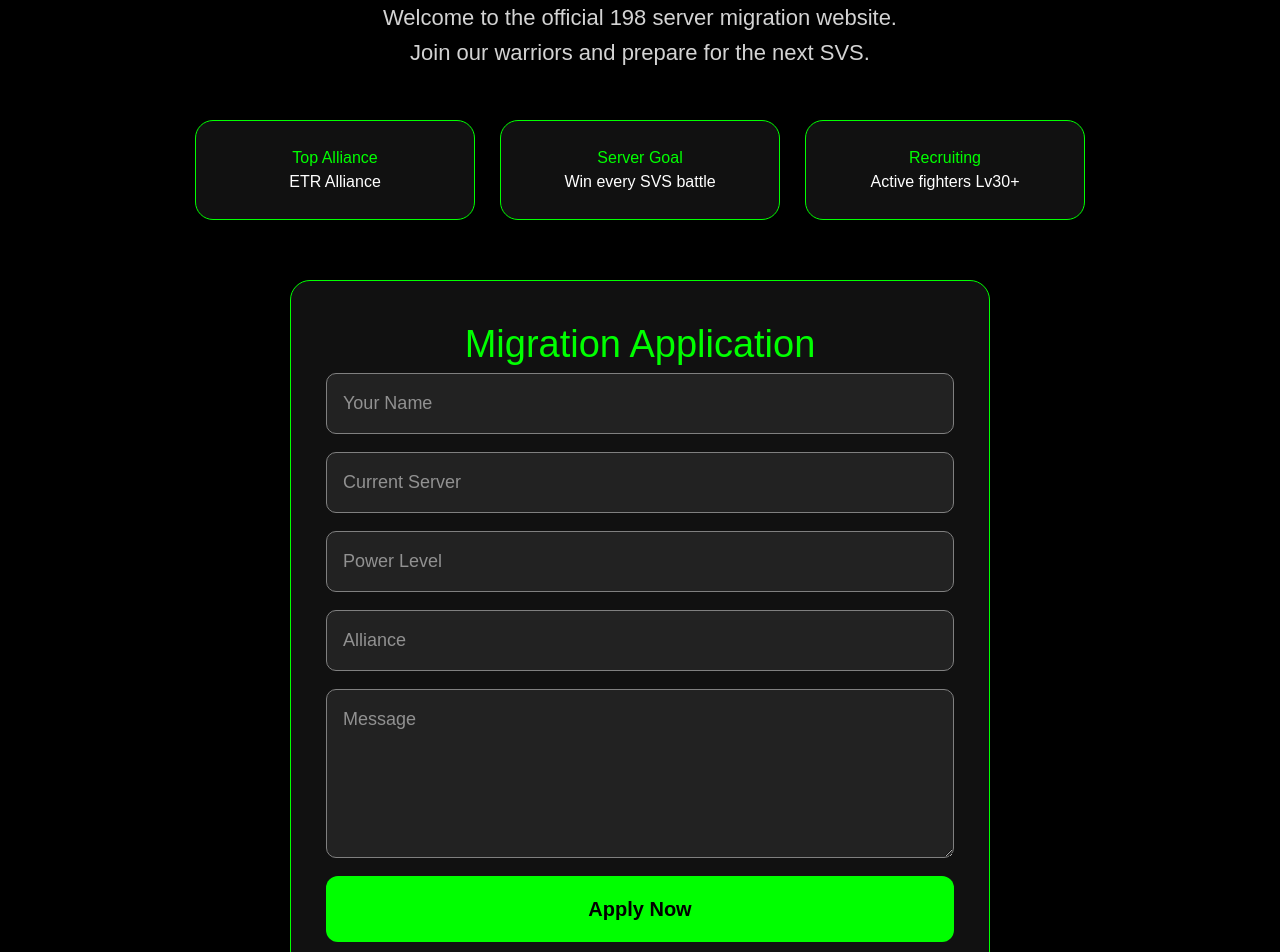
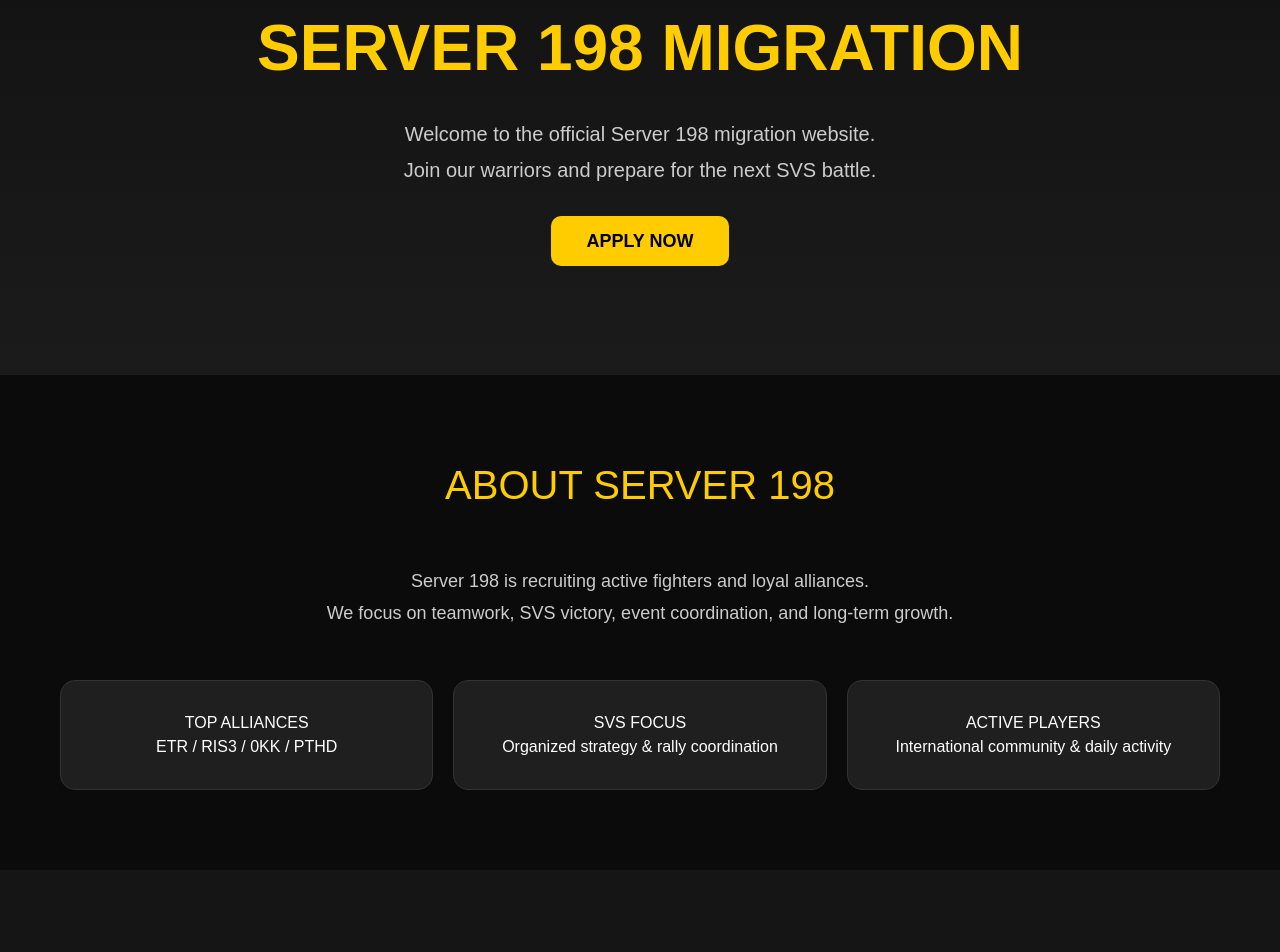
Before and after one commit to cpw1205/198smigration, a Next.js app: page / in a window 1280 px wide. Shown: the part 120-1072 px from the top of the page. Built offline with nearby package versions, Linux system fonts and the light colour scheme; no server answers.

Commit message:
migration site complete

```diff
--- a/app/admin/page.tsx
+++ b/app/admin/page.tsx
@@ -1,5 +1,5 @@
 "use client";
-
+import { supabase } from "@/lib/supabase";
 import { useEffect, useState } from "react";
 
 export default function AdminPage() {
--- a/app/api/applications/route.ts
+++ b/app/api/applications/route.ts
@@ -1,64 +1,21 @@
 import { NextResponse } from "next/server";
-import { Pool } from "pg";
-
-const pool = new Pool({
-  connectionString:
-    process.env.POSTGRES_URL ||
-    process.env.POSTGRES_PRISMA_URL ||
-    process.env.DATABASE_URL ||
-    process.env.STORAGE_URL,
-  ssl: {
-    rejectUnauthorized: false,
-  },
-});
-
-async function initTable() {
-  await pool.query(`
-    CREATE TABLE IF NOT EXISTS applications (
-      id SERIAL PRIMARY KEY,
-      name TEXT NOT NULL,
-      server TEXT NOT NULL,
-      power TEXT NOT NULL,
-      alliance TEXT,
-      message TEXT,
-      created_at TIMESTAMP DEFAULT NOW()
-    );
-  `);
-}
-
-export async function POST(req: Request) {
-  await initTable();
-
-  const body = await req.json();
-  const { name, server, power, alliance, message } = body;
-
-  await pool.query(
-    `
-    INSERT INTO applications
-    (name, server, power, alliance, message)
-    VALUES ($1, $2, $3, $4, $5)
-    `,
-    [name, server, power, alliance, message]
-  );
-
-  return NextResponse.json({ success: true });
-}
+import { supabase } from "@/lib/supabase";
 
 export async function GET(req: Request) {
   const password = req.headers.get("x-admin-password");
 
-  if (password !== "1234") {
-    return NextResponse.json(
-      { error: "Wrong password" },
-      { status: 401 }
-    );
+  if (password !== process.env.NEXT_PUBLIC_ADMIN_PASSWORD) {
+    return NextResponse.json({ error: "Unauthorized" }, { status: 401 });
   }
 
-  await initTable();
+  const { data, error } = await supabase
+    .from("applications")
+    .select("*")
+    .order("created_at", { ascending: false });
 
-  const result = await pool.query(
-    `SELECT * FROM applications ORDER BY created_at DESC`
-  );
+  if (error) {
+    return NextResponse.json({ error: error.message }, { status: 500 });
+  }
 
-  return NextResponse.json(result.rows);
+  return NextResponse.json(data);
 }
--- a/app/page.tsx
+++ b/app/page.tsx
@@ -1,6 +1,7 @@
 "use client";
 
 import { useState } from "react";
+import { supabase } from "@/lib/supabase";
 
 export default function Home() {
   const [form, setForm] = useState({
@@ -11,16 +12,42 @@ export default function Home() {
     message: "",
   });
 
-  function handleSubmit(e: React.FormEvent) {
+  const [loading, setLoading] = useState(false);
+
+  function handleChange(
+    e: React.ChangeEvent<HTMLInputElement | HTMLTextAreaElement>
+  ) {
+    setForm({
+      ...form,
+      [e.target.name]: e.target.value,
+    });
+  }
+
+  async function handleSubmit(e: React.FormEvent) {
     e.preventDefault();
 
-    const oldData = JSON.parse(localStorage.getItem("applications") || "[]");
-    const newData = {
-      ...form,
-      date: new Date().toLocaleString(),
-    };
+    setLoading(true);
 
-    localStorage.setItem("applications", JSON.stringify([...oldData, newData]));
+    const { error } = await supabase
+      .from("applications")
+      .insert([
+        {
+          name: form.name,
+          server: form.server,
+          power: form.power,
+          alliance: form.alliance,
+          message: form.message,
+        },
+      ]);
+
+    setLoading(false);
+
+    console.log(error);
+
+    if (error) {
+      alert("Submission failed. Please try again.");
+      return;
+    }
 
     alert("Application submitted successfully!");
 
@@ -34,179 +61,238 @@ export default function Home() {
   }
 
   return (
-    <main style={mainStyle}>
-      <section style={heroStyle}>
-        <h1 style={titleStyle}>198 Migration</h1>
-        <p style={subTitleStyle}>
-          Welcome to the official 198 server migration website.
+    <main style={styles.main}>
+      <section style={styles.hero}>
+        <h1 style={styles.title}>SERVER 198 MIGRATION</h1>
+
+        <p style={styles.subtitle}>
+          Welcome to the official Server 198 migration website.
           <br />
-          Join our warriors and prepare for the next SVS.
+          Join our warriors and prepare for the next SVS battle.
         </p>
+
+        <a href="#apply" style={styles.button}>
+          APPLY NOW
+        </a>
       </section>
 
-      <section style={cardWrapStyle}>
-        <InfoCard title="Top Alliance" text="ETR Alliance" />
-        <InfoCard title="Server Goal" text="Win every SVS battle" />
-        <InfoCard title="Recruiting" text="Active fighters Lv30+" />
+      <section style={styles.section}>
+        <h2 style={styles.sectionTitle}>ABOUT SERVER 198</h2>
+
+        <p style={styles.text}>
+          Server 198 is recruiting active fighters and loyal alliances.
+          <br />
+          We focus on teamwork, SVS victory, event coordination,
+          and long-term growth.
+        </p>
+
+        <div style={styles.infoBox}>
+          <div style={styles.card}>
+            <h3>TOP ALLIANCES</h3>
+            <p>ETR / RIS3 / 0KK / PTHD</p>
+          </div>
+
+          <div style={styles.card}>
+            <h3>SVS FOCUS</h3>
+            <p>Organized strategy & rally coordination</p>
+          </div>
+
+          <div style={styles.card}>
+            <h3>ACTIVE PLAYERS</h3>
+            <p>International community & daily activity</p>
+          </div>
+        </div>
       </section>
 
-      <section style={formBoxStyle}>
-        <h2 style={formTitleStyle}>Migration Application</h2>
+      <section id="apply" style={styles.sectionDark}>
+        <h2 style={styles.sectionTitle}>MIGRATION APPLICATION</h2>
 
-        <form onSubmit={handleSubmit} style={formStyle}>
+        <form onSubmit={handleSubmit} style={styles.form}>
           <input
-            placeholder="Your Name"
+            type="text"
+            name="name"
+            placeholder="Nickname"
             value={form.name}
-            onChange={(e) => setForm({ ...form, name: e.target.value })}
-            style={inputStyle}
+            onChange={handleChange}
+            style={styles.input}
             required
           />
 
           <input
+            type="text"
+            name="server"
             placeholder="Current Server"
             value={form.server}
-            onChange={(e) => setForm({ ...form, server: e.target.value })}
-            style={inputStyle}
+            onChange={handleChange}
+            style={styles.input}
             required
           />
 
           <input
-            placeholder="Power Level"
+            type="text"
+            name="power"
+            placeholder="Power"
             value={form.power}
-            onChange={(e) => setForm({ ...form, power: e.target.value })}
-            style={inputStyle}
+            onChange={handleChange}
+            style={styles.input}
             required
           />
 
           <input
-            placeholder="Alliance"
+            type="text"
+            name="alliance"
+            placeholder="Current Alliance"
             value={form.alliance}
-            onChange={(e) => setForm({ ...form, alliance: e.target.value })}
-            style={inputStyle}
+            onChange={handleChange}
+            style={styles.input}
           />
 
           <textarea
-            placeholder="Message"
+            name="message"
+            placeholder="Introduce yourself"
             value={form.message}
-            onChange={(e) => setForm({ ...form, message: e.target.value })}
-            rows={5}
-            style={inputStyle}
+            onChange={handleChange}
+            style={styles.textarea}
           />
 
-          <button type="submit" style={buttonStyle}>
-            Apply Now
+          <button
+            type="submit"
+            style={styles.submitButton}
+            disabled={loading}
+          >
+            {loading ? "SUBMITTING..." : "SUBMIT APPLICATION"}
           </button>
         </form>
-
-        <p style={adminTextStyle}>
-          Admin page: <a href="/admin" style={{ color: "lime" }}>/admin</a>
-        </p>
       </section>
 
-      <footer style={footerStyle}>© 2026 198 Migration</footer>
+      <footer style={styles.footer}>
+        © 2026 SERVER 198 MIGRATION — ALL RIGHTS RESERVED
+      </footer>
     </main>
   );
 }
 
-function InfoCard({ title, text }: { title: string; text: string }) {
-  return (
-    <div style={cardStyle}>
-      <h2 style={{ color: "lime" }}>{title}</h2>
-      <p>{text}</p>
-    </div>
-  );
-}
+const styles: any = {
+  main: {
+    backgroundColor: "#0b0b0b",
+    color: "white",
+    minHeight: "100vh",
+    fontFamily: "Arial",
+  },
 
-const mainStyle: React.CSSProperties = {
-  minHeight: "100vh",
-  backgroundColor: "black",
-  color: "white",
-  fontFamily: "Arial",
+  hero: {
+    textAlign: "center",
+    padding: "120px 20px",
+    background: "linear-gradient(to bottom, #111111, #1b1b1b)",
+  },
+
+  title: {
+    fontSize: "64px",
+    fontWeight: "bold",
+    marginBottom: "20px",
+    color: "#ffcc00",
+  },
+
+  subtitle: {
+    fontSize: "20px",
+    lineHeight: "1.8",
+    color: "#cccccc",
+    marginBottom: "40px",
+  },
+
+  button: {
+    backgroundColor: "#ffcc00",
+    color: "#000",
+    padding: "15px 35px",
+    borderRadius: "10px",
+    textDecoration: "none",
+    fontWeight: "bold",
+    fontSize: "18px",
+  },
+
+  section: {
+    padding: "80px 20px",
+    maxWidth: "1200px",
+    margin: "0 auto",
+  },
+
+  sectionDark: {
+    padding: "80px 20px",
+    backgroundColor: "#151515",
+  },
+
+  sectionTitle: {
+    textAlign: "center",
+    fontSize: "40px",
+    marginBottom: "50px",
+    color: "#ffcc00",
+  },
+
+  text: {
+    textAlign: "center",
+    color: "#cccccc",
+    lineHeight: "1.8",
+    fontSize: "18px",
+  },
+
+  infoBox: {
+    display: "grid",
+    gridTemplateColumns: "repeat(auto-fit, minmax(250px, 1fr))",
+    gap: "20px",
+    marginTop: "50px",
+  },
+
+  card: {
+    backgroundColor: "#1f1f1f",
     padding: "30px",
-};
+    borderRadius: "15px",
+    textAlign: "center",
+    border: "1px solid #333",
+  },
 
-const heroStyle: React.CSSProperties = {
-  textAlign: "center",
-  marginBottom: "50px",
-};
-
-const titleStyle: React.CSSProperties = {
-  fontSize: "60px",
-  color: "lime",
-};
-
-const subTitleStyle: React.CSSProperties = {
-  fontSize: "22px",
-  color: "lightgray",
-  lineHeight: "1.6",
-};
-
-const cardWrapStyle: React.CSSProperties = {
-  display: "flex",
-  justifyContent: "center",
-  gap: "25px",
-  flexWrap: "wrap",
-  marginBottom: "60px",
-};
-
-const cardStyle: React.CSSProperties = {
-  backgroundColor: "#111",
-  padding: "25px",
-  borderRadius: "18px",
-  border: "1px solid lime",
-  width: "280px",
-  textAlign: "center",
-};
-
-const formBoxStyle: React.CSSProperties = {
+  form: {
     maxWidth: "700px",
     margin: "0 auto",
-  backgroundColor: "#111",
-  padding: "35px",
-  borderRadius: "20px",
-  border: "1px solid lime",
-};
-
-const formTitleStyle: React.CSSProperties = {
-  textAlign: "center",
-  color: "lime",
-  fontSize: "38px",
-};
-
-const formStyle: React.CSSProperties = {
     display: "flex",
     flexDirection: "column",
-  gap: "18px",
-};
+    gap: "20px",
+  },
 
-const inputStyle: React.CSSProperties = {
-  padding: "16px",
+  input: {
+    padding: "15px",
     borderRadius: "10px",
-  border: "1px solid gray",
+    border: "1px solid #333",
     backgroundColor: "#222",
     color: "white",
+    fontSize: "16px",
+  },
+
+  textarea: {
+    padding: "15px",
+    borderRadius: "10px",
+    border: "1px solid #333",
+    backgroundColor: "#222",
+    color: "white",
+    minHeight: "140px",
+    fontSize: "16px",
+  },
+
+  submitButton: {
+    backgroundColor: "#ffcc00",
+    color: "#000",
+    padding: "16px",
+    border: "none",
+    borderRadius: "10px",
+    fontWeight: "bold",
     fontSize: "18px",
+    cursor: "pointer",
+  },
+
+  footer: {
+    textAlign: "center",
+    padding: "40px",
+    color: "#777",
+    borderTop: "1px solid #222",
+    marginTop: "60px",
+  },
 };
-
-const buttonStyle: React.CSSProperties = {
-  backgroundColor: "lime",
-  color: "black",
-  padding: "18px",
-  border: "none",
-  borderRadius: "12px",
-  fontSize: "20px",
-  fontWeight: "bold",
-  cursor: "pointer",
-};
-
-const adminTextStyle: React.CSSProperties = {
-  textAlign: "center",
-  marginTop: "25px",
-  color: "gray",
-};
-
-const footerStyle: React.CSSProperties = {
-  textAlign: "center",
-  marginTop: "70px",
-  color: "gray",
-};
--- /dev/null
+++ b/lib/supabase.ts
@@ -0,0 +1,11 @@
+import { createClient } from "@supabase/supabase-js";
+
+const supabaseUrl = process.env.NEXT_PUBLIC_SUPABASE_URL || "";
+const supabaseAnonKey = process.env.NEXT_PUBLIC_SUPABASE_ANON_KEY || "";
+
+console.log("SUPABASE URL:", supabaseUrl);
+
+export const supabase = createClient(
+  supabaseUrl,
+  supabaseAnonKey
+);
--- a/package.json
+++ b/package.json
@@ -9,6 +9,7 @@
     "lint": "eslint"
   },
   "dependencies": {
+    "@supabase/supabase-js": "^2.106.2",
     "next": "16.2.6",
     "pg": "^8.21.0",
     "react": "19.2.4",
```
Also changed, not shown: 1 other file (tests, documents, lock files or other folders). Lines whose indentation alone changed are shown as unchanged.
